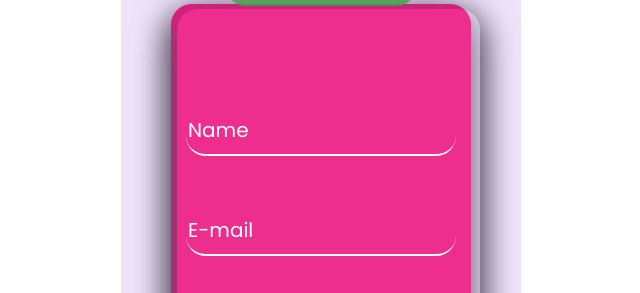
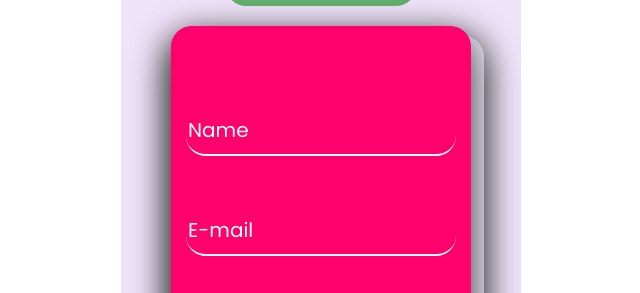
Before and after one commit to AnikIslam1/Vie-js-loginregisterUI.github.io, a plain HTML site: page index.html in a window 1280 px wide. Shown: the part 169-462 px from the top of the page, without its empty margins (319-959 px from the left). Drawn offline with Linux system fonts and the light colour scheme.

Commit message:
css update 2

```diff
--- a/index.html
+++ b/index.html
@@ -1 +1 @@
-<head><link rel="stylesheet" href="style.css"><link href="/js/app.047d77cb.js" rel="preload" as="script"><link href="/js/chunk-vendors.c53dde70.js" rel="preload" as="script"></head><body><div class="mainPannel"><div class="mainUp"></div></div><div class="container"><div id="box"><div class="centerright"><input class="container_toggle" type="checkbox" id="switch" name="mode"> <label for="switch">Toggle</label></div><div id="title"><b>Go On</b></div><input placeholder="Name" type="text" id="login_Name"><input placeholder="E-mail" type="email" id="Log_IN_Email"><button id="btn" type="button"><b>Log IN</b></button><div onclick="REGISTER()" id="crt">New? Sign Up here</div></div><div id="boxr"><div id="title_reg"><b>Sign Up</b></div><input placeholder="Name" type="text" id="SignUp_Name"><input placeholder="E-mail" type="email" id="mail"><input placeholder="Confirm E-mail" type="email" id="conf_mail"><button id="btn2" type="button"><b>REGISTER</b></button><div onclick="LOGIN()" id="lgn">Have an account? Login.</div></div></div><script async defer src="main.js"></script><script src="/js/chunk-vendors.c53dde70.js"></script><script src="/js/app.047d77cb.js"></script></body><html></html>
+<head><link rel="stylesheet" href="style.css"><link href="/js/app.047d77cb.js" rel="preload" as="script"><link href="/js/chunk-vendors.c53dde70.js" rel="preload" as="script"></head><body><div class="container"><div id="box"><div id="mainPannel"></div><div id="mainUp"></div><div class="centerright"><input class="container_toggle" type="checkbox" id="switch" name="mode"> <label for="switch">Toggle</label></div><div id="title"><b>Go On</b></div><input placeholder="Name" type="text" id="login_Name"><input placeholder="E-mail" type="email" id="Log_IN_Email"><button id="btn" type="button"><b>Log IN</b></button><div onclick="REGISTER()" id="crt">New? Sign Up here</div></div><div id="boxr"><div id="title_reg"><b>Sign Up</b></div><input placeholder="Name" type="text" id="SignUp_Name"><input placeholder="E-mail" type="email" id="mail"><input placeholder="Confirm E-mail" type="email" id="conf_mail"><button id="btn2" type="button"><b>REGISTER</b></button><div onclick="LOGIN()" id="lgn">Have an account? Login.</div></div></div><script async defer src="main.js"></script><script src="/js/chunk-vendors.c53dde70.js"></script><script src="/js/app.047d77cb.js"></script></body><html></html>
--- a/style.css
+++ b/style.css
@@ -137,39 +137,30 @@ html.transition *:after {
 
 
 }
-.mainPannel {
+#mainPannel {
+   position: absolute;
+   top:  80px;
+   left: 52%;
+   transform: translate(-50%);
+   width: 310px;
+   height: 400px;
+   background: var(--lightGnt);
+   border-radius: 20px;
+   border-radius: 1.3em;
+   box-shadow: 0px 11px 35px 2px rgb(66, 66, 66);
+}
+#mainUp {
+   position: absolute;
+   top:  70px;
+   left: 50%;
+   transform: translate(-50%);
    width: 300px;
    height: 400px;
    background: var(--lightBtn);
-   margin-right: 40%;
-   margin-top: 55%;
-   display: flex;
-   justify-content: center;
-   align-items: center;
-   -webkit-border-radius: 100px;
-   -moz-border-radius: 100px;
-   border-radius: 100px;
-   position: relative;
-   margin-bottom: auto;
+   border-radius: 20px;
    border-radius: 1.3em;
    box-shadow: 0px 11px 35px 2px rgb(66, 66, 66);
-}
-.mainUp {
-   width: 310px;
-   height: 400px;
-   background: var(--lightGnt);
-   margin-right: -3%;
-   margin-left: 2%;
-   margin-top: 3%;
-   display: flex;
-   justify-content: center;
-   align-items: center;
-   -webkit-border-radius: 100px;
-   -moz-border-radius: 100px;
-   border-radius: 100px;
-   position: relative;
-   border-radius: 1.3em;
-   box-shadow: 0px 11px 35px 2px rgb(66, 66, 66);
+
 }
 
 
@@ -280,7 +271,16 @@ html.transition *:after {
  }
 
  /*Drop Off CSS*/
-
+ #boxM{
+   position: absolute;
+   top: -500%;
+   left: 50%;
+   transform: translate(-50%,-50%);
+   width: 400px;
+   height: 550px;
+   background: rgb(174, 115, 222, 0.2);
+   border-radius: 20px;
+ }
 
  /*REGISTER PANEL*/
 
```
